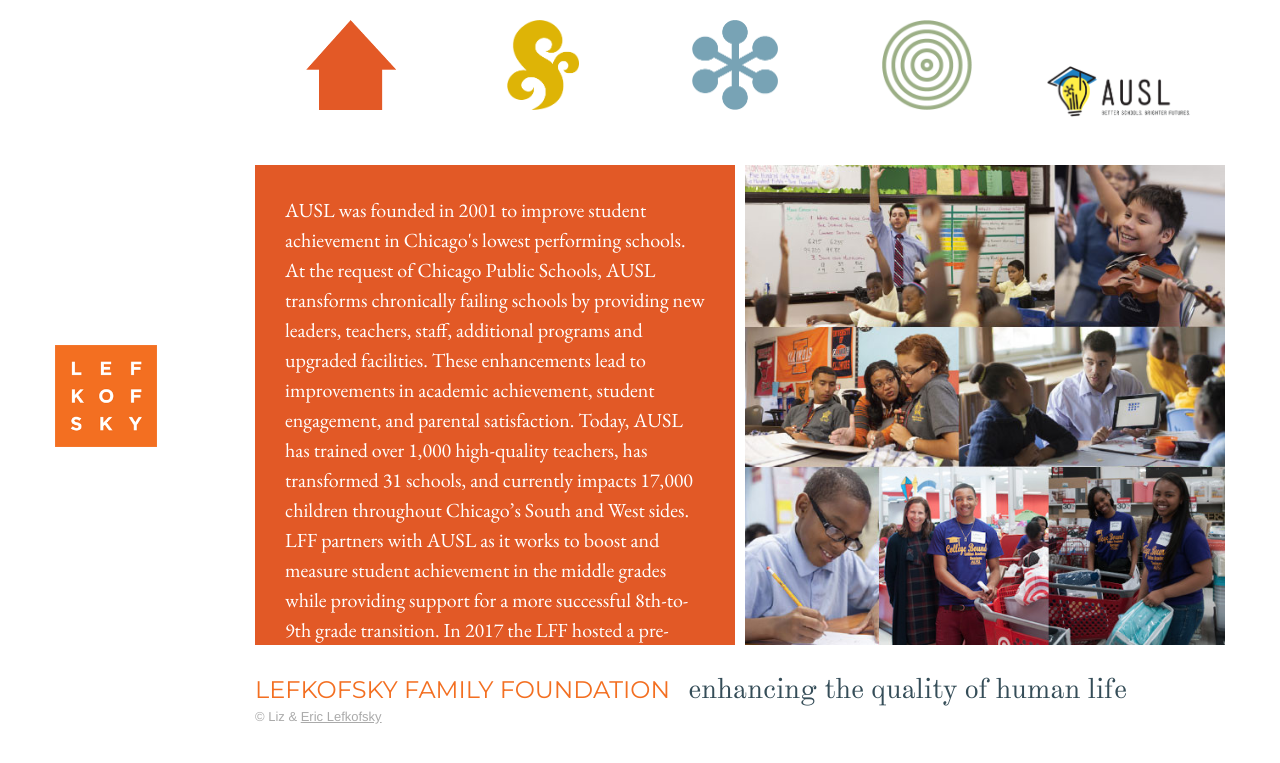
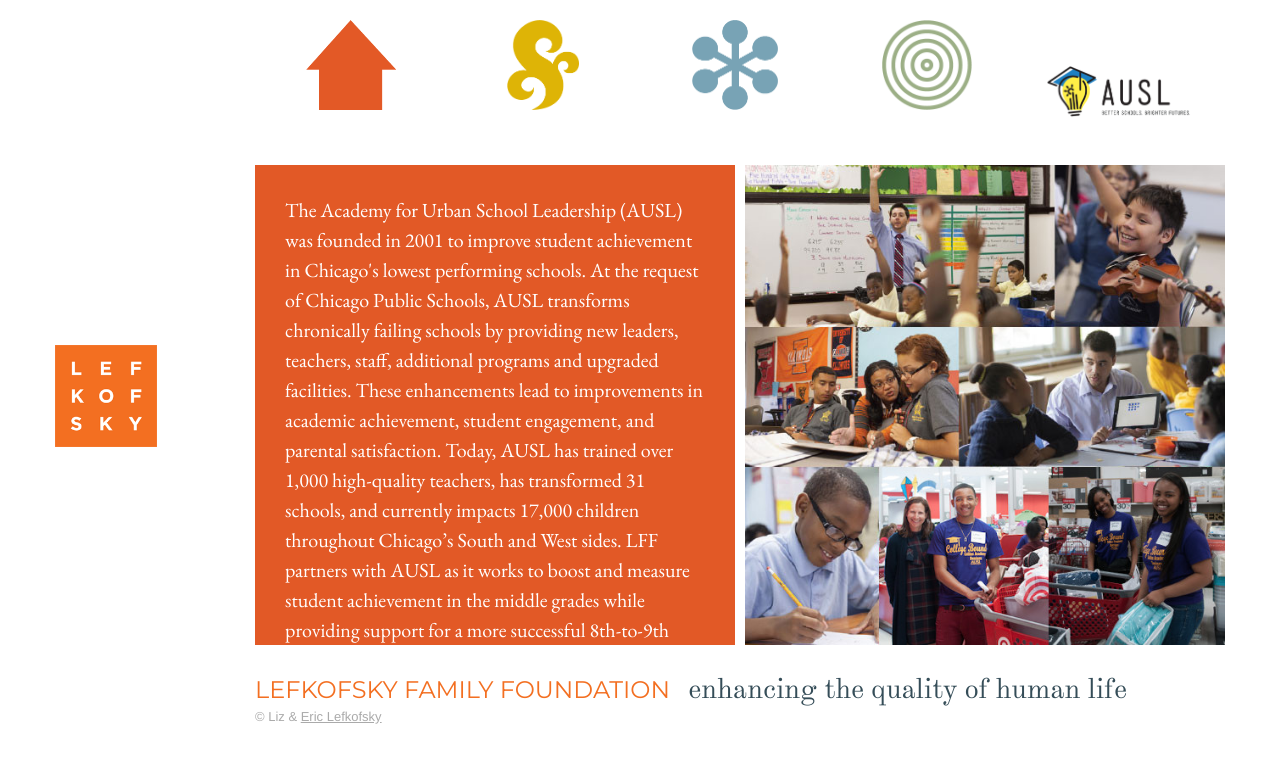
Before and after one commit to arjunvenkat/lefkofsky-jekyll, a Jekyll site: the page built from education/ausl/index.html, in a window 1280 px wide. Shown: the top 763 px of the page. Built offline with Jekyll 4.4.1, drawn with Linux system fonts in a browser that asks for light colours; some web fonts are replaced.

Commit message:
round of edits for 12-2017

```diff
--- a/_includes/education_links.html
+++ b/_includes/education_links.html
@@ -1,7 +1,7 @@
 <ul>
-    <li><a href="/education/ausl/" title="AUSL (Academy for Urban School Leadership)">AUSL</a></li>
+    <li><a href="/education/ausl/" title="Academy for Urban School Leadership">Academy for Urban School Leadership</a></li>
     <li><a href="/education/after-school-matters/" title="After School Matters">After School Matters</a></li>
+    <li><a href="/education/high-school-bound/" title="High School Bound">High School Bound</a></li>
     <li><a href="/education/success-bound/" title="Success Bound">Success Bound</a></li>
-    <li><a href="/education/high-school-bound/" title="High School Bound">High School Bound</a></li>
     <li><a href="/education/teach-for-america/" title="Teach For America">Teach For America</a></li>
   </ul>
--- a/_includes/human_links.html
+++ b/_includes/human_links.html
@@ -1,12 +1,12 @@
 <ul>
-    <li><a href="/human-rights/aclu/" title="ACLU">ACLU</a></li>
+    <li><a href="/human-rights/aclu/" title="American Civil Liberties Union">American Civil Liberties Union</a></li>
     <li><a href="/human-rights/cap/" title="Center for American Progress">Center for American Progress</a></li>
     <li><a href="/human-rights/community-health/" title="CommunityHealth">CommunityHealth</a></li>
     <li><a href="/human-rights/everytown-for-gun-safety/" title="Everytown for Gun Safety">Everytown for Gun Safety</a></li>
     <li><a href="/human-rights/the-homestretch/" title="The Homestretch">The Homestretch</a></li>
     <li><a href="/human-rights/human-rights-watch/" title="Human Rights Watch">Human Rights Watch</a></li>
     <li><a href="/human-rights/medical-missions-for-children/" title="Medical Missions for Children">Medical Missions for Children</a></li>
-    <li><a href="/human-rights/newtown/" title="Newtown: A Documentary">Newtown: A Documentary</a></li>
+    <li><a href="/human-rights/newtown/" title="Newtown">Newtown</a></li>
     <li><a href="/human-rights/partnership-for-safe-and-peaceful-communities/" title="Partnership for Safe and Peaceful Communities">Partnership for Safe and Peaceful Communities</a></li>
     <li><a href="/human-rights/peer-health-exchange/" title="Peer Health Exchange">Peer Health Exchange</a></li>
     <li><a href="/human-rights/planned-parenthood-of-illinois/" title="Planned Parenthood">Planned Parenthood</a></li>
--- a/education/ausl/index.html
+++ b/education/ausl/index.html
@@ -11,7 +11,7 @@
 <div id="overlay" class="clearfix show update">
   <div id="edu_text" class="institution_text nano">
     <div class="content">
-      <p>AUSL was founded in 2001 to improve student achievement in Chicago's lowest performing schools. At the request of Chicago Public Schools, AUSL transforms chronically failing schools by providing new leaders, teachers, staff, additional programs and upgraded facilities. These enhancements lead to improvements in academic achievement, student engagement, and parental satisfaction. Today, AUSL has trained over 1,000 high-quality teachers, has transformed 31 schools, and currently impacts 17,000 children throughout Chicago’s South and West sides. LFF partners with AUSL as it works to boost and measure student achievement in the middle grades while providing support for a more successful 8th-to-9th grade transition. In 2017 the LFF hosted a pre-college shopping trip to help new graduates from AUSL stock their freshmen dorm rooms with basic necessities.</p>
+      <p>The Academy for Urban School Leadership (AUSL) was founded in 2001 to improve student achievement in Chicago's lowest performing schools. At the request of Chicago Public Schools, AUSL transforms chronically failing schools by providing new leaders, teachers, staff, additional programs and upgraded facilities. These enhancements lead to improvements in academic achievement, student engagement, and parental satisfaction. Today, AUSL has trained over 1,000 high-quality teachers, has transformed 31 schools, and currently impacts 17,000 children throughout Chicago’s South and West sides. LFF partners with AUSL as it works to boost and measure student achievement in the middle grades while providing support for a more successful 8th-to-9th grade transition. In 2017 the LFF hosted a pre-college shopping trip to help new graduates from AUSL stock their freshmen dorm rooms with basic necessities.</p>
     </div>
   </div>
   <div id="edu_image" class="institution_image">
--- a/human-rights/aclu/index.html
+++ b/human-rights/aclu/index.html
@@ -5,8 +5,8 @@
 readable_name: "ACLU"
 link: "https://www.aclu-il.org/en"
 thumb: "/img/human/thumbs/aclu.jpg?2"
-image: "/img/human/aclu.jpg"
-desc: "Through litigation, lobbying and education, the ACLU of Illinois has been the principal protector of constitutional rights in the state since its founding in 1929. Its advocacy is legendary in the areas of racial justice, religious liberty, freedom of expression, the rights of children and people with disabilities, criminal justice reform, fairness for lesbian, gay, bisexual, transgender individuals, and reproductive justice. A recent focus area includes regulatory, administrative and public advocacy to preserve and expand women’s access to health care in Illinois."
+image: "/img/human/aclu.jpg?2"
+desc: "Through litigation, lobbying and education, the American Civil Liberties Union of Illinois (ACLU) has been the principal protector of constitutional rights in the state since its founding in 1929. The ACLU's advocacy is legendary in the areas of racial justice, religious liberty, freedom of expression, the rights of children and people with disabilities, criminal justice reform, fairness for lesbian, gay, bisexual, transgender individuals, and reproductive justice. A recent focus area includes regulatory, administrative and public advocacy to preserve and expand women’s access to health care in Illinois."
 ---
 
 <div id="overlay" class="clearfix show update">
```
Also changed, not shown: img/education/high-school-bound.jpg, img/human/aclu.jpg.
